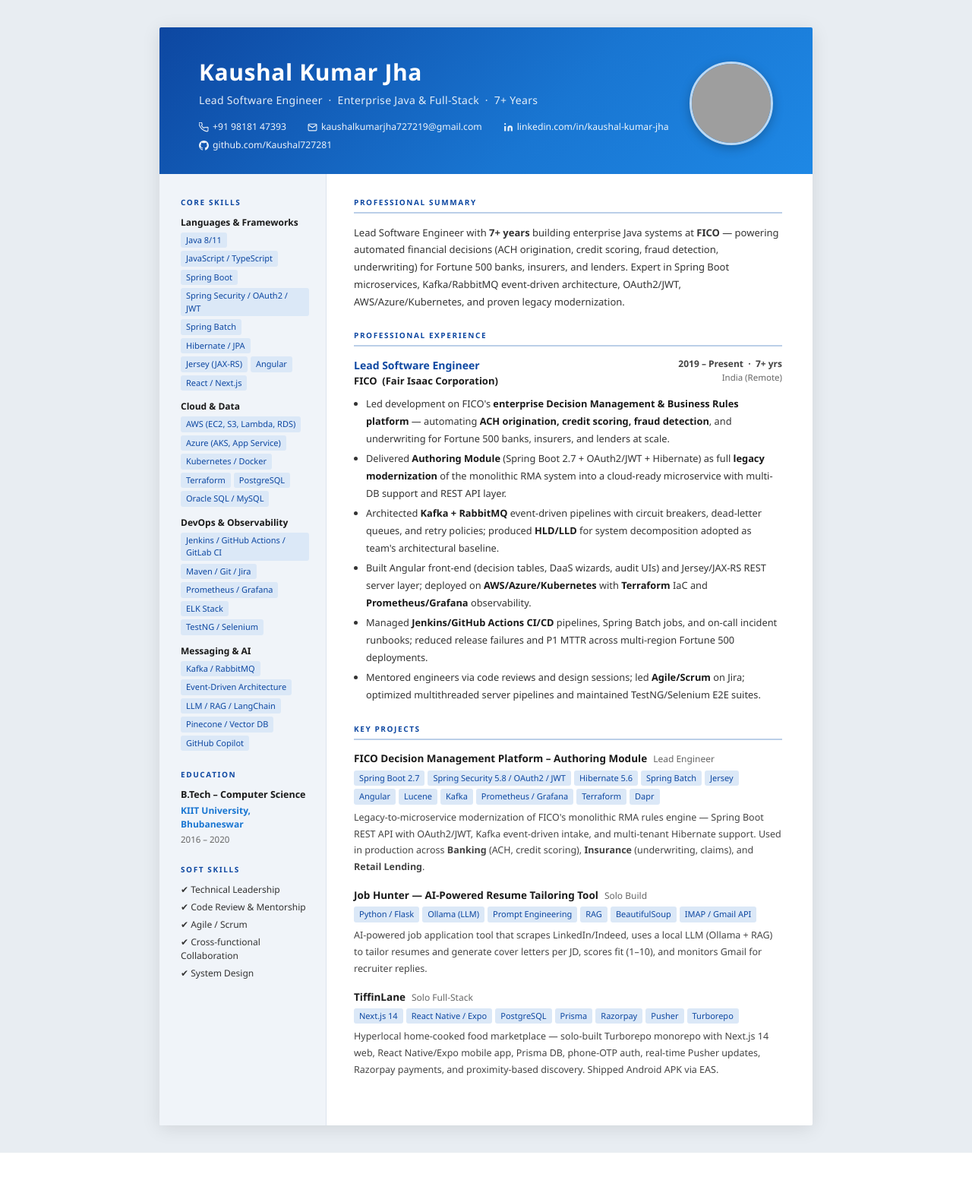
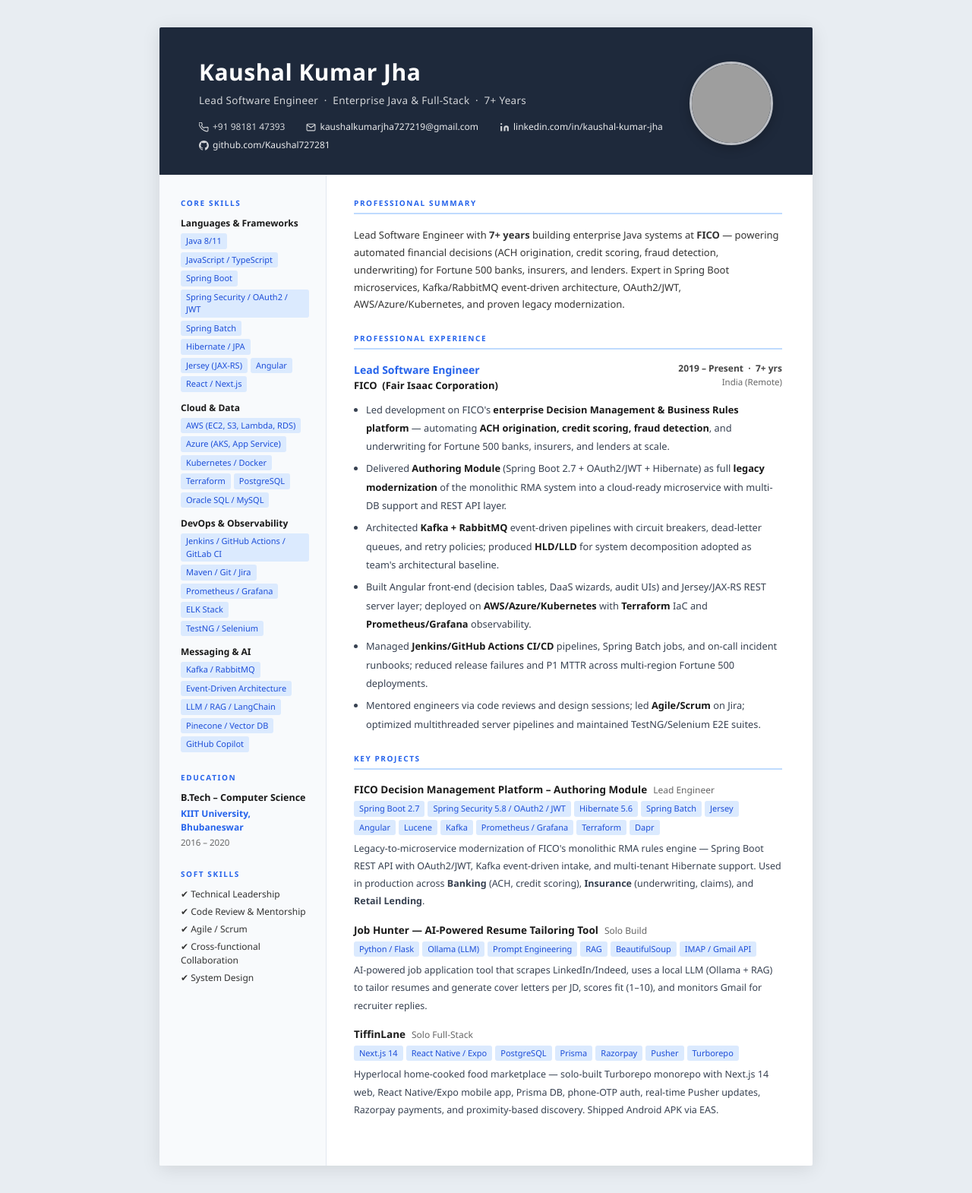
Before and after one commit to Kaushal727281/job-hunter, a Flask app: page /resume-base in a window 1280 px wide. Shown: the whole page at 76% size. Before the commit the page ends 1517 px from the top, so only its background shows below. Run offline with Flask 3, Linux system fonts and the light colour scheme; data that the repository does not hold is empty; some libraries are stand-ins or nearby versions; grey boxes are pictures that could not be loaded.

Commit message:
Improve resume color scheme and text spacing across all layouts
- Replace navy gradient banner with deep slate (#1E293B) for clean, high-contrast look
- Name now renders as pure white on dark background (no sky-blue bleed)
- Standardize accent color to #2563EB (modern blue) across all 6 templates
- Update ATS keyword highlight to #1D4ED8 with #93C5FD underline decoration
- Increase bullet line-height (1.55-1.6 → 1.7-1.9) and margin-bottom (1-2px → 3-5px) in all layouts
- Modern sidebar: #2c3e50 → #1E293B with #60A5FA section title for readability
- Executive banner: #0a1f5c → #1E293B, contact links use white instead of sky-blue
- Compact/tech: replace #1565c0/#0057b7 with #2563EB consistently

Co-Authored-By: Claude Sonnet 4.6 <noreply@anthropic.com>

```diff
--- a/base_resume.html
+++ b/base_resume.html
@@ -27,20 +27,21 @@
 
     /* ── Top banner ── */
     .banner {
-      background: linear-gradient(135deg, #0d47a1 0%, #1976d2 60%, #1e88e5 100%);
-      padding: 36px 52px 28px;
+      background: #1E293B;
+      padding: 36px 52px 30px;
       color: #fff;
     }
     .banner h1 {
       font-size: 30px;
       font-weight: 700;
-      letter-spacing: 0.6px;
+      letter-spacing: 0.5px;
+      color: #FFFFFF;
     }
     .banner .role {
-      font-size: 14px;
+      font-size: 13.5px;
       font-weight: 400;
-      opacity: 0.88;
-      margin-top: 4px;
+      color: rgba(255,255,255,0.80);
+      margin-top: 5px;
       letter-spacing: 0.3px;
     }
     .contact-bar {
@@ -48,10 +49,10 @@
       flex-wrap: wrap;
       gap: 6px 28px;
       margin-top: 16px;
-      font-size: 12.2px;
-      opacity: 0.92;
+      font-size: 12px;
+      color: rgba(255,255,255,0.80);
     }
-    .contact-bar a { color: #fff; text-decoration: none; }
+    .contact-bar a { color: rgba(255,255,255,0.90); text-decoration: none; }
     .contact-bar span { display: flex; align-items: center; gap: 5px; }
     .contact-bar svg { flex-shrink: 0; }
 
@@ -63,18 +64,18 @@
 
     /* ── Sidebar ── */
     .sidebar {
-      background: #f0f4f9;
+      background: #F8FAFC;
       padding: 30px 22px 30px 28px;
-      border-right: 1px solid #dde4ed;
+      border-right: 1px solid #E2E8F0;
     }
     .sidebar .section-title {
       font-size: 10px;
       font-weight: 700;
       text-transform: uppercase;
       letter-spacing: 1.6px;
-      color: #0d47a1;
+      color: #2563EB;
       margin-bottom: 10px;
-      margin-top: 24px;
+      margin-top: 26px;
     }
     .sidebar .section-title:first-child { margin-top: 0; }
 
@@ -91,8 +92,8 @@
       gap: 4px;
     }
     .tag {
-      background: #dbe8f7;
-      color: #0d47a1;
+      background: #DBEAFE;
+      color: #1D4ED8;
       border-radius: 3px;
       padding: 2px 7px;
       font-size: 11px;
@@ -101,7 +102,7 @@
 
     .edu-block { margin-bottom: 6px; }
     .edu-degree { font-weight: 700; font-size: 12.5px; color: #1a1a1a; }
-    .edu-school { font-size: 12px; color: #1976d2; margin-top: 2px; font-weight: 600; }
+    .edu-school { font-size: 12px; color: #2563EB; margin-top: 2px; font-weight: 600; }
     .edu-year { font-size: 11.5px; color: #666; margin-top: 2px; }
 
     .cert-item { font-size: 12px; color: #333; margin-bottom: 6px; line-height: 1.5; }
@@ -115,10 +116,10 @@
       font-weight: 700;
       text-transform: uppercase;
       letter-spacing: 1.6px;
-      color: #0d47a1;
-      border-bottom: 2px solid #bbcfe8;
+      color: #2563EB;
+      border-bottom: 2px solid #BFDBFE;
       padding-bottom: 5px;
-      margin-bottom: 14px;
+      margin-bottom: 16px;
     }
 
     /* Summary */
@@ -140,7 +141,7 @@
     .job-title {
       font-weight: 700;
       font-size: 14px;
-      color: #0d47a1;
+      color: #2563EB;
     }
     .job-company {
       font-size: 13px;
@@ -161,26 +162,26 @@
       font-size: 12px;
     }
     .job ul {
-      margin-top: 8px;
+      margin-top: 9px;
       padding-left: 16px;
-      color: #333;
-      line-height: 1.8;
+      color: #374151;
+      line-height: 1.9;
     }
-    .job ul li { margin-bottom: 3px; font-size: 12.8px; }
+    .job ul li { margin-bottom: 5px; font-size: 12.8px; }
     .job ul li strong { color: #1a1a1a; }
     /* ATS keyword highlights — bold + subtle underline so recruiters see matches instantly */
     strong.ats-kw {
       font-weight: 800;
-      color: #0d47a1;
+      color: #1D4ED8;
       text-decoration: underline;
-      text-decoration-color: #90caf9;
+      text-decoration-color: #93C5FD;
       text-underline-offset: 2px;
     }
     /* JD-derived keywords injected into skills — slightly different background */
     .tag.tag-ats {
-      background: #e3f2fd;
-      color: #0d47a1;
-      border: 1px solid #90caf9;
+      background: #EFF6FF;
+      color: #1D4ED8;
+      border: 1px solid #93C5FD;
       font-weight: 600;
     }
 
@@ -198,8 +199,8 @@
     }
     .project p {
       margin-top: 6px;
-      color: #444;
-      line-height: 1.75;
+      color: #374151;
+      line-height: 1.85;
       font-size: 12.5px;
     }
 
```
Also changed, not shown: templates/layouts/classic.html (+4 -4 lines), templates/layouts/compact.html (+13 -13 lines), templates/layouts/executive.html (+15 -15 lines), templates/layouts/modern.html (+23 -23 lines), templates/layouts/tech.html (+12 -12 lines).
